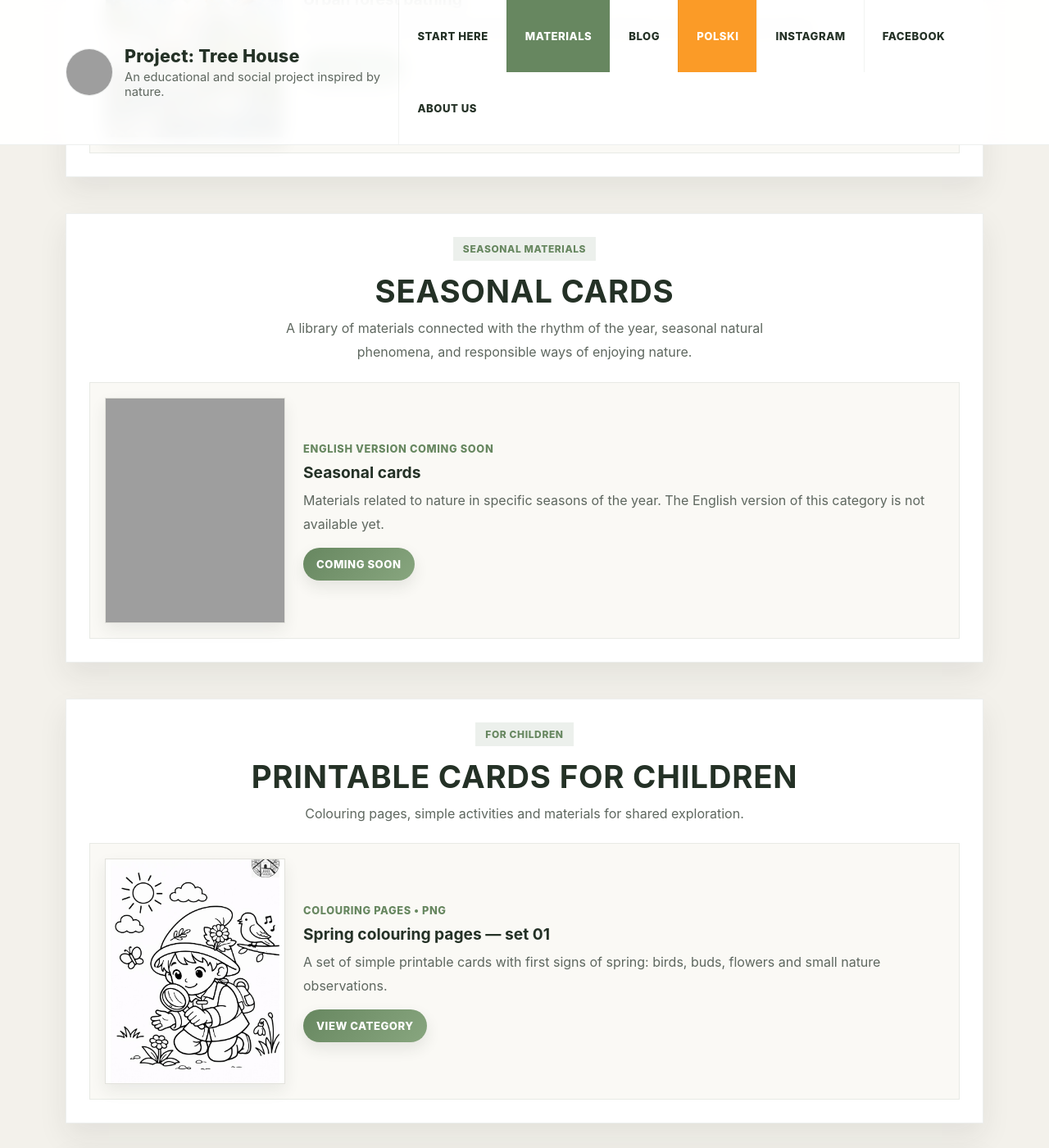
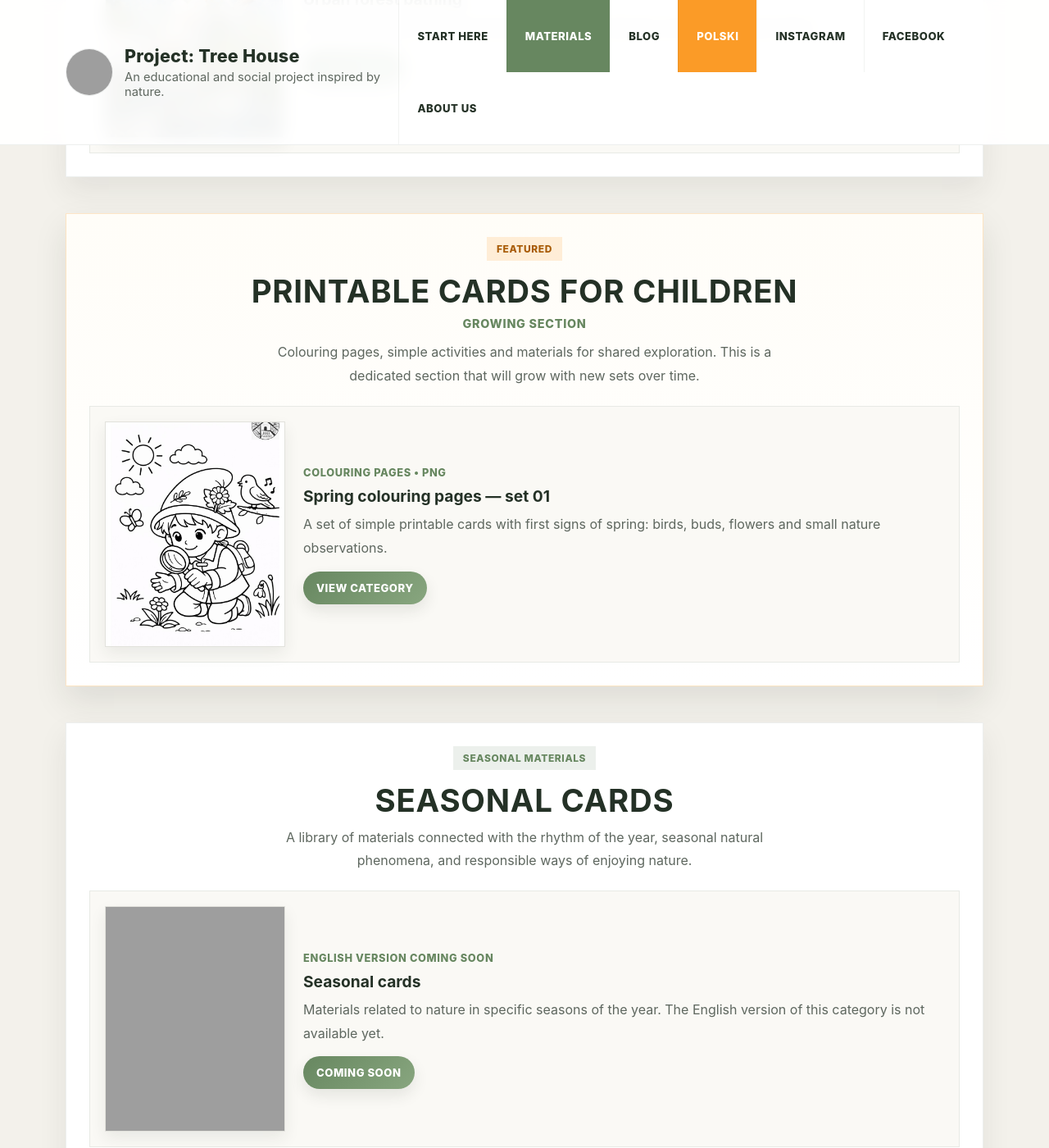
Before and after one commit to akonkia/domeknadrzewie, a Jekyll site: the page en/materials/index.html, which Jekyll copies as it is, in a window 1280 px wide and 1400 px high, scrolled down 2145 px. Shown: the whole window at 82% size. Built offline with Jekyll 4.4.1, drawn with Linux system fonts in a browser that asks for light colours; grey boxes are pictures that could not be loaded.

Commit message:
Highlight children materials section

```diff
--- a/en/materials/index.html
+++ b/en/materials/index.html
@@ -489,6 +489,12 @@
       grid-column: 1 / -1;
     }
 
+    .material-card.featured-kids {
+      border-color: rgba(251,155,39,0.26);
+      box-shadow: 0 18px 38px rgba(32,42,33,0.1);
+      background: linear-gradient(180deg, #fffdf8 0%, #ffffff 100%);
+    }
+
     .material-badge {
       display: inline-block;
       padding: 7px 12px;
@@ -499,6 +505,11 @@
       font-size: 0.75rem;
       font-weight: 800;
       margin-bottom: 14px;
+    }
+
+    .material-card.featured-kids .material-badge {
+      background: rgba(251,155,39,0.16);
+      color: #a95c08;
     }
 
     .material-series-title {
@@ -935,6 +946,40 @@
             </div>
           </article>
 
+          <span id="for-children" class="section-anchor" aria-hidden="true"></span>
+          <article class="material-card featured-kids">
+            <span class="material-badge">Featured</span>
+            <h2 class="material-series-title">Printable cards for children</h2>
+            <p class="material-series-tag">Growing section</p>
+            <p class="material-series-text">
+              Colouring pages, simple activities and materials for shared exploration. This is a dedicated section that will grow with new sets over time.
+            </p>
+
+            <div class="set-grid">
+              <article class="set-card">
+                <a class="set-cover" href="/en/materials/for-children/" aria-label="View the For children category">
+                  <img
+                    src="https://cdn.jsdelivr.net/gh/akonkia/domeknadrzewie@main/materialy/kolorowanki/wiosna_01/kolorowanki.png"
+                    alt="For children category thumbnail"
+                  />
+                </a>
+
+                <div class="set-content">
+                  <span class="set-meta">Colouring pages • PNG</span>
+                  <h3>Spring colouring pages — set 01</h3>
+                  <p>
+                    A set of simple printable cards with first signs of spring:
+                    birds, buds, flowers and small nature observations.
+                  </p>
+
+                  <div class="set-actions">
+                    <a href="/en/materials/for-children/">View category</a>
+                  </div>
+                </div>
+              </article>
+            </div>
+          </article>
+
           <span id="seasonal-materials" class="section-anchor" aria-hidden="true"></span>
           <article class="material-card">
             <span class="material-badge">Seasonal materials</span>
@@ -962,39 +1007,6 @@
 
                   <div class="set-actions">
                     <a href="#" onclick="return false;" aria-disabled="true">Coming soon</a>
-                  </div>
-                </div>
-              </article>
-            </div>
-          </article>
-
-          <span id="for-children" class="section-anchor" aria-hidden="true"></span>
-          <article class="material-card">
-            <span class="material-badge">For children</span>
-            <h2 class="material-series-title">Printable cards for children</h2>
-            <p class="material-series-text">
-              Colouring pages, simple activities and materials for shared exploration.
-            </p>
-
-            <div class="set-grid">
-              <article class="set-card">
-                <a class="set-cover" href="/en/materials/for-children/" aria-label="View the For children category">
-                  <img
-                    src="https://cdn.jsdelivr.net/gh/akonkia/domeknadrzewie@main/materialy/kolorowanki/wiosna_01/kolorowanki.png"
-                    alt="For children category thumbnail"
-                  />
-                </a>
-
-                <div class="set-content">
-                  <span class="set-meta">Colouring pages • PNG</span>
-                  <h3>Spring colouring pages — set 01</h3>
-                  <p>
-                    A set of simple printable cards with first signs of spring:
-                    birds, buds, flowers and small nature observations.
-                  </p>
-
-                  <div class="set-actions">
-                    <a href="/en/materials/for-children/">View category</a>
                   </div>
                 </div>
               </article>
```
Also changed, not shown: materialy/index.html (+45 -33 lines).
